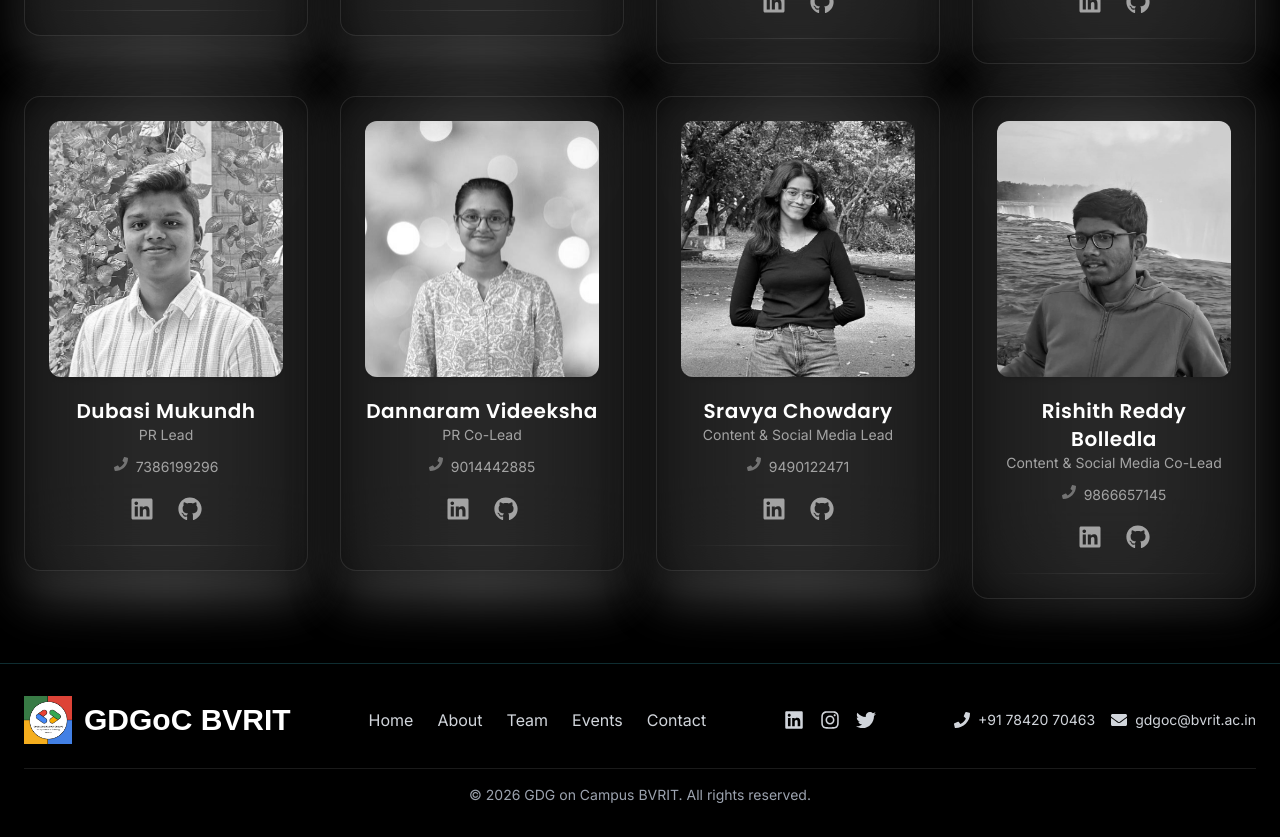
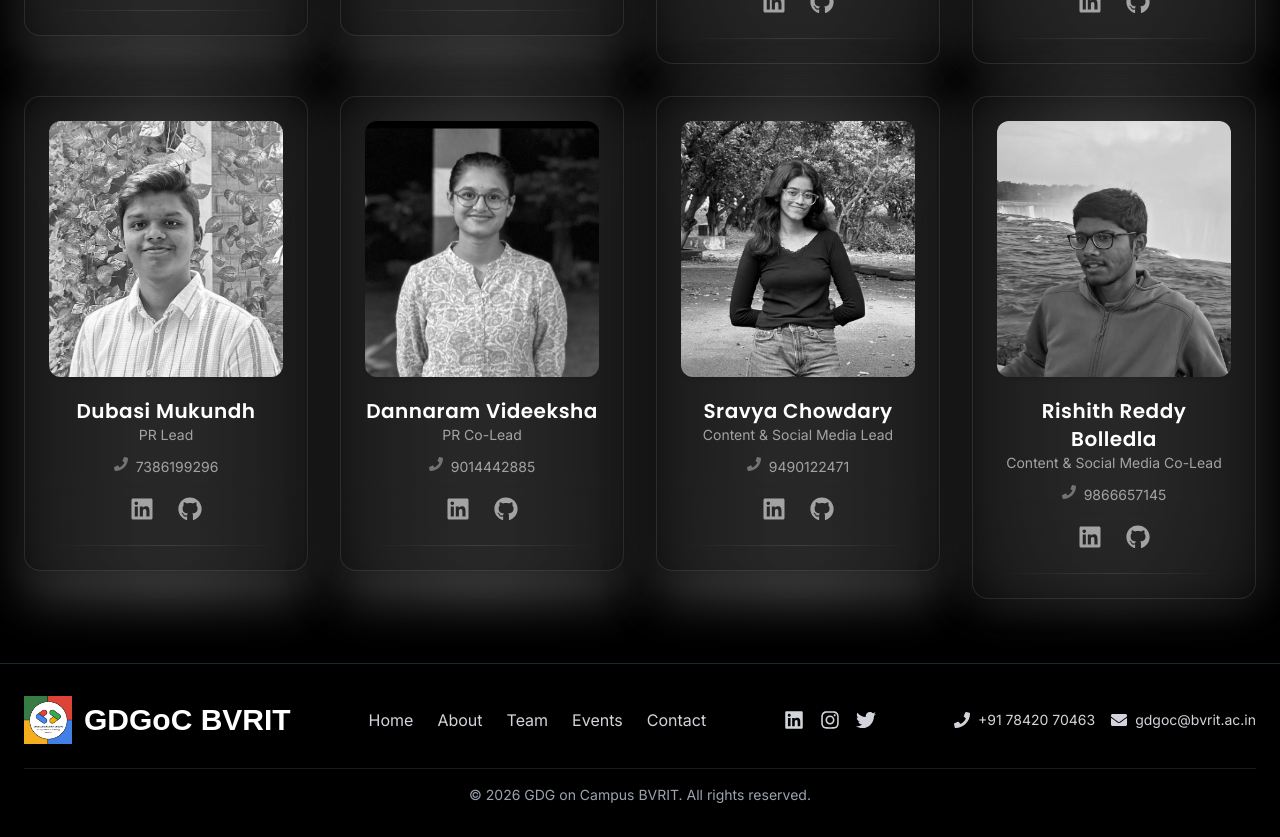
Before and after one commit to NikhilMamilla/GDGoC, a React (Vite) app: page /team in a window 1280 px wide. Shown: the part 2320-3157 px from the top of the page. Built offline with nearby package versions, Linux system fonts and the light colour scheme.

Commit message:
added vphoto

```diff
--- a/src/Pages/Team.tsx
+++ b/src/Pages/Team.tsx
@@ -23,7 +23,7 @@ export default function Team() {
     { name: "Ediga Sai Murari Goud", role: "Marketing & Outreach Lead", img: "murari.jpeg", linkedin: "https://www.linkedin.com/in/ediga-sai-murari-goud-a46499293", github: "https://github.com/Saimurarigoud", phone: "6300502920" },
     { name: "Enukonda Siri Chandana", role: "Marketing & Outreach Co-Lead", img: "siri.jpeg", linkedin: "https://www.linkedin.com/in/siri-chandana-enukonda-23b256293/", github: "https://github.com/Siri-1105", phone: "9550257947" },
     { name: "Dubasi Mukundh", role: "PR Lead", img: "mukundh.jpeg", linkedin: "https://www.linkedin.com/in/mukundh-dubasi-7a7158293/", github: "https://github.com/Mukundh15", phone: "7386199296" },
-    { name: "Dannaram Videeksha", role: "PR Co-Lead", img: "videeksha.jpeg", linkedin: "https://www.linkedin.com/in/dvideeksha", github: "https://github.com/Videeksha22", phone: "9014442885" },
+    { name: "Dannaram Videeksha", role: "PR Co-Lead", img: "videeksha.jpg", linkedin: "https://www.linkedin.com/in/dvideeksha", github: "https://github.com/Videeksha22", phone: "9014442885" },
     { name: "Sravya Chowdary", role: "Content & Social Media Lead", img: "sravya.jpeg", linkedin: "https://www.linkedin.com/in/sravya-chowdary0505", github: "https://github.com/sravya5235", phone: "9490122471" },
     { name: "Rishith Reddy Bolledla", role: "Content & Social Media Co-Lead", img: "deputy.jpg", linkedin: "https://www.linkedin.com/in/rishith-reddy-bolledla/", github: "https://github.com/Rishith1705", phone: "9866657145" },
 
```
Also changed, not shown: public/videeksha.jpeg (deleted), public/videeksha.jpg (added).
